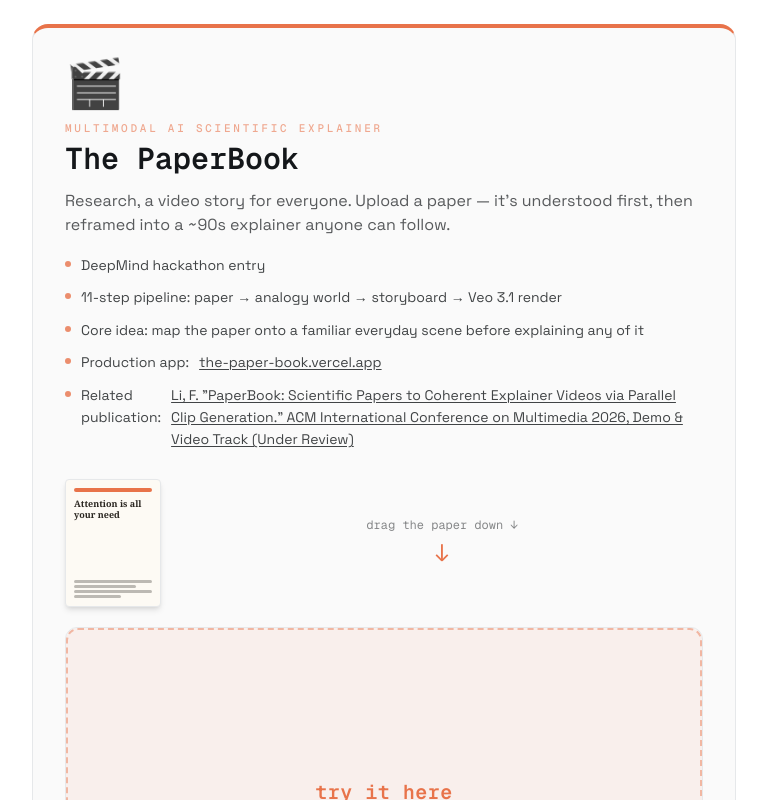
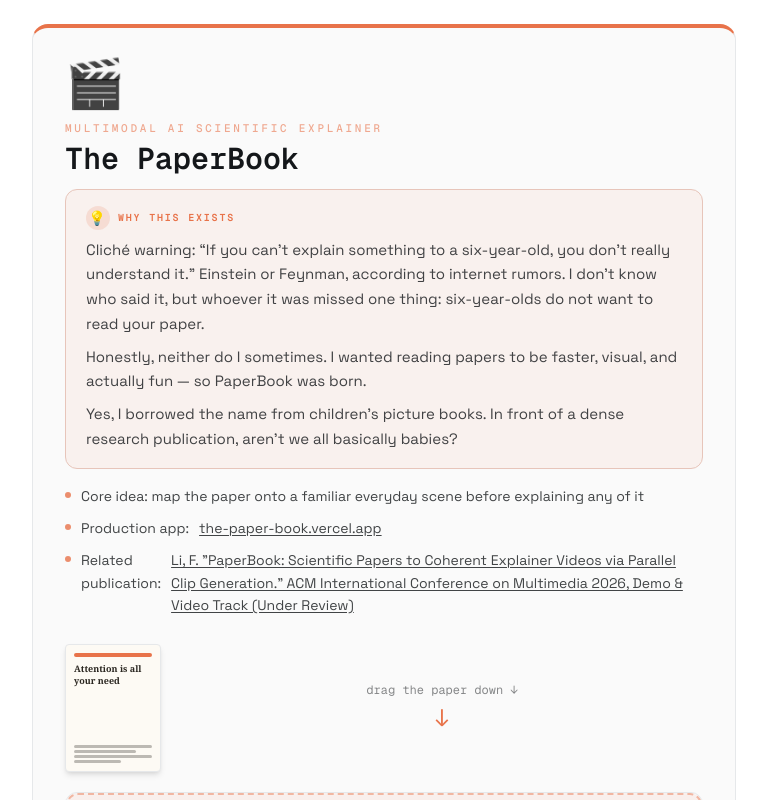
Before and after one commit to fuyuan-li/fuyuan-li.github.io, a Next.js app: page / in a window 1280 px wide. Both pictures are taken after a click on the button 640 px from the left and 578 px from the top of the page. Shown: the part 864-1664 px from the top of the page, without its empty margins (256-1023 px from the left). Built offline with nearby package versions, Linux system fonts and the light colour scheme.

Commit message:
Refine portfolio copy and project navigation

```diff
--- a/src/components/geek/GeekView.tsx
+++ b/src/components/geek/GeekView.tsx
@@ -6,6 +6,42 @@
 import InterviewCoachDemo from "./InterviewCoachDemo";
 import SweepItem from "@/components/shared/SweepItem";
 import { PROJECT_COLORS } from "@/lib/project-colors";
+import type { ReactNode } from "react";
+
+function ProjectTip({
+  accent,
+  children,
+}: {
+  accent: string;
+  children: ReactNode;
+}) {
+  return (
+    <aside
+      className="rounded-xl border px-4 py-3.5 sm:px-5 sm:py-4"
+      style={{
+        borderColor: `color-mix(in srgb, ${accent} 30%, var(--geek-line))`,
+        background: `color-mix(in srgb, ${accent} 7%, var(--geek-bg-raised))`,
+      }}
+    >
+      <div
+        className="mb-2 flex items-center gap-2 font-mono text-[10px] font-semibold uppercase tracking-[0.18em]"
+        style={{ color: accent }}
+      >
+        <span
+          className="flex h-6 w-6 items-center justify-center rounded-full text-sm"
+          style={{ background: `color-mix(in srgb, ${accent} 16%, transparent)` }}
+          aria-hidden
+        >
+          💡
+        </span>
+        why this exists
+      </div>
+      <div className="flex flex-col gap-2 text-[15px] leading-[1.65] opacity-80">
+        {children}
+      </div>
+    </aside>
+  );
+}
 
 const ITEMS: CoverItem[] = [
   {
@@ -14,11 +50,25 @@
     sketch: "film",
     eyebrow: "multimodal AI scientific explainer",
     title: "The PaperBook",
-    tagline:
-      "Research, a video story for everyone. Upload a paper — it's understood first, then reframed into a ~90s explainer anyone can follow.",
+    tagline: (
+      <ProjectTip accent={PROJECT_COLORS.paperbook}>
+        <p>
+          Cliché warning: “If you can&apos;t explain something to a six-year-old,
+          you don&apos;t really understand it.” Einstein or Feynman, according to
+          internet rumors. I don&apos;t know who said it, but whoever it was missed
+          one thing: six-year-olds do not want to read your paper.
+        </p>
+        <p>
+          Honestly, neither do I sometimes. I wanted reading papers to be faster,
+          visual, and actually fun — so PaperBook was born.
+        </p>
+        <p>
+          Yes, I borrowed the name from children&apos;s picture books. In front
+          of a dense research publication, aren&apos;t we all basically babies?
+        </p>
+      </ProjectTip>
+    ),
     highlights: [
-      "DeepMind hackathon entry",
-      "11-step pipeline: paper → analogy world → storyboard → Veo 3.1 render",
       "Core idea: map the paper onto a familiar everyday scene before explaining any of it",
       <>
         Production app:{" "}
@@ -55,9 +105,25 @@
     sketch: "wand",
     eyebrow: "Gemini Live Agent Challenge",
     title: "WAND",
-    tagline:
-      "A live agent that sees and hears you. No typing, no mouse — just point and talk.",
+    tagline: (
+      <ProjectTip accent={PROJECT_COLORS.wand}>
+        <p>
+          When was the last time you taught Grandma to use a keyboard and
+          mouse? More importantly: did she remember it the next day?
+        </p>
+        <p>
+          If you broke your wrist skiing tomorrow, what would hurt more —
+          rehab, or being locked out of your computer?
+        </p>
+        <p>
+          I wanted a browser you could simply point at and talk to. So I built
+          WAND.
+        </p>
+      </ProjectTip>
+    ),
     highlights: [
+      "A hands-free, voice-first live agent that sees your screen and acts in real time as you speak and point — no typing, no mouse.",
+      "Designed for seniors, people with limited abilities, or anyone in a hands-busy moment — cooking, eating, holding a puppy 🐶",
       <>
         Winner of Best Multimodal Integration &amp; User Experience —{" "}
         <a
@@ -69,7 +135,6 @@
           devpost.com/software/wand
         </a>
       </>,
-      "A hands-free, voice-first live agent that sees your screen and acts in real time as you speak and point — no typing, no mouse.",
       <>
         How I built it:{" "}
         <a
@@ -81,7 +146,6 @@
           dev.to/lifuyuan/building-wand
         </a>
       </>,
-      "Designed for seniors, people with limited abilities, or anyone in a hands-busy moment — cooking, eating, holding a puppy 🐶",
     ],
     accent: PROJECT_COLORS.wand,
     demo: <WandDemo />,
@@ -93,20 +157,20 @@
     eyebrow: "A Live Multimodal Video Agent",
     title: "youtube-copilot",
     tagline: (
-      <div className="flex flex-col gap-1.5">
-        <span>Ever scrubbed a video for one scene, five seconds at a time?</span>
-        <span>Ever needed to control it with your hands full?</span>
-        <span>Ever gotten tired of ads elbowing into what you&apos;re watching?</span>
-        <span className="mt-1.5">
+      <ProjectTip accent={PROJECT_COLORS.seenit}>
+        <p>Ever scrubbed a video for one scene, five seconds at a time?</p>
+        <p>Ever needed to control it with your hands full?</p>
+        <p>Ever gotten tired of ads elbowing into what you&apos;re watching?</p>
+        <p>
           I built in-video search, hands-free voice control, and recommendations
           that show up quietly — and know when to get out of the way.
-        </span>
-      </div>
+        </p>
+      </ProjectTip>
     ),
     highlights: [
-      '"Go back to where he loosens the bolt" — jumps straight to the moment',
-      "Recommends products quietly, in the corner, then gets out of the way",
-      "Built on Gemini Live + ADK tool-calling",
+      'In-video semantic search: “Go back to where he loosens the bolt” — jumps straight to the moment.',
+      'Voice control: “Pause,” “rewind,” or, technically, “tell me a joke.”',
+      "Search and voice interactions double as recommendation signals — quietly, without interrupting the video.",
       <>
         Live app:{" "}
         <a
@@ -118,17 +182,6 @@
           youtube-copilot-729166048428.us-central1.run.app
         </a>
       </>,
-      <>
-        Source:{" "}
-        <a
-          href="https://github.com/fuyuan-li/ads-by-intent"
-          target="_blank"
-          rel="noopener noreferrer"
-          className="underline underline-offset-2 hover:opacity-70"
-        >
-          github.com/fuyuan-li/ads-by-intent
-        </a>
-      </>,
     ],
     accent: PROJECT_COLORS.seenit,
     demo: <SeenItDemo />,
@@ -137,14 +190,33 @@
     id: "dispatch",
     icon: "📡",
     sketch: "satellite",
-    eyebrow: "my worst-designed, most-used tool",
+    eyebrow: "Worst designed, most used",
     title: "dispatch-cli",
-    tagline:
-      "How do I find time for all of the above? I remote-control my home computer from my phone — Claude, Gemini, Codex, whichever's free.",
+    tagline: (
+      <ProjectTip accent={PROJECT_COLORS.dispatch}>
+        <p>
+          So far, none of these projects is my day job — and you probably
+          don&apos;t care which model I accidentally trained into the ground this
+          week. So when did I build them? The glamorous way: between overtime
+          and on-call pages.
+        </p>
+        <p>
+          I wrote dispatch-cli so I could keep building from the subway, over
+          lunch, or while walking the dog. It failed beautifully: the UI is my
+          worst, and soon after, Claude, OpenAI, and Gemini all shipped official
+          versions of the same idea.
+        </p>
+        <p>
+          Fine. I still use mine. It switches across all three of my
+          subscription accounts without touching API billing. Also, it can
+          boss around my robot vacuum.
+        </p>
+      </ProjectTip>
+    ),
     highlights: [
-      "The tool that quietly makes the other four possible",
-      "Tailscale-only — nothing routes through a third party",
-      "Switch between Claude / Gemini / Codex mid-session, from a phone",
+      "Your own private, remote version of Claude Code, Codex, and Gemini CLI.",
+      "The tool that quietly makes every other hobby project faster to build.",
+      "Switch between all your AI accounts mid-session. Hit a token limit? Seamlessly move to the next one.",
     ],
     accent: PROJECT_COLORS.dispatch,
     demo: <DispatchEasterEgg />,
@@ -153,14 +225,43 @@
     id: "interview",
     icon: "🎙️",
     sketch: "mic",
-    eyebrow: "XPRIZE — Build with Gemini",
+    eyebrow: "Your CV, Your mock, Your edge",
     title: "interview-coach",
-    tagline:
-      "Upload a resume, get a tailored mock interview and a scored breakdown. Runs on mock data with zero setup, or real Gemini with one key.",
+    tagline: (
+      <ProjectTip accent={PROJECT_COLORS.interview}>
+        <p>
+          Since AI got absurdly good, I&apos;ve found roughly a million AI mock
+          interview sites. Exactly zero seemed to care about my resume or what
+          I had actually done.
+        </p>
+        <p>
+          Most also promise to teach system design — one of those topics where
+          you might trust a textbook more than a black-box agent built by
+          who-knows-who. Then it clicked: AI is much better suited to CV deep
+          dives and behavioral interviews, where the hard part is context,
+          judgment, communication, and self-awareness — not reciting
+          architecture diagrams.
+        </p>
+        <p>
+          So I built the missing one. Oh, and this time, it reads your resume
+          before it asks a single question.
+        </p>
+      </ProjectTip>
+    ),
     highlights: [
-      "Reads your resume + the job description before writing a single question",
-      "Runs fully on mock data — perfect for trying the UI with no setup",
-      "Part of the Build with Gemini XPRIZE project",
+      "Reads your CV and asks questions grounded in your actual experience.",
+      "A live, recorded session for replay, scoring, analysis, and targeted improvement areas.",
+      <>
+        Available at:{" "}
+        <a
+          href="https://cvmock.com/"
+          target="_blank"
+          rel="noopener noreferrer"
+          className="underline underline-offset-2 hover:opacity-70"
+        >
+          cvmock.com
+        </a>
+      </>,
     ],
     accent: PROJECT_COLORS.interview,
     demo: <InterviewCoachDemo />,
--- a/src/components/rock/PerformanceReel.tsx
+++ b/src/components/rock/PerformanceReel.tsx
@@ -20,21 +20,21 @@
   },
   {
     id: 3,
-    title: "July 2025 · @ Cutting Room NYC",
+    title: "2025 Jul · @ Cutting Room NYC",
     song: "《坏蛋》＋《云宫迅音》",
     src: "/rock/cutting-room-nyc-2025.mp4",
     poster: "/rock/posters/cutting-room-nyc-2025.jpg",
   },
   {
     id: 4,
-    title: "July 2025 · @ Cutting Room NYC",
+    title: "2025 Jul · @ Cutting Room NYC",
     song: "《红日》",
     src: "/rock/cutting-room-nyc-red-sun-2025.mp4",
     poster: "/rock/posters/cutting-room-nyc-red-sun-2025.jpg",
   },
   {
     id: 5,
-    title: "Aug 2022 · @ Funkadelic Recording Studio NYC",
+    title: "2022 Aug · @ Funkadelic Recording Studio NYC",
     song: "《Always》（原创）",
     src: "/rock/funkadelic-nyc-2022.mp4",
     poster: "/rock/posters/funkadelic-nyc-2022.jpg",
--- a/src/components/rock/RockView.tsx
+++ b/src/components/rock/RockView.tsx
@@ -25,7 +25,7 @@
       <ProjectCard
         eyebrow="stagev1"
         title="setlist, swiped"
-        tagline="I mostly hit drums. Occasionally, I hit a keyboard — usually when the band needs something. StageV1 turns rehearsal song-picking from a 40-message group chat into a Tinder-ish swipe: pass, waitlist, or join. Everyone gets a vote; the group chat gets the night off."
+        tagline="I mostly hit drums. Occasionally, I hit a keyboard too — the computer kind. Usually when the band needs something. StageV1 turns rehearsal song-picking from a 40-message group chat into a Tinder-ish swipe: pass, waitlist, or join. Everyone gets a vote; the group chat gets the night off."
         actions={
           <div className="flex items-center gap-2 font-mono text-[10px] uppercase tracking-[0.16em]">
             <span
--- a/src/components/shared/ProjectCard.tsx
+++ b/src/components/shared/ProjectCard.tsx
@@ -58,7 +58,11 @@
         >
           {title}
         </h3>
-        <div className="mt-3 max-w-prose text-base leading-[1.55] opacity-70">
+        <div
+          className={`mt-3 max-w-prose text-base leading-[1.55] ${
+            isRock ? "opacity-70" : ""
+          }`}
+        >
           {tagline}
         </div>
         {highlights && highlights.length > 0 && (
```
Also changed, not shown: src/components/geek/ProjectCoverFlow.tsx (+36 -3 lines).
